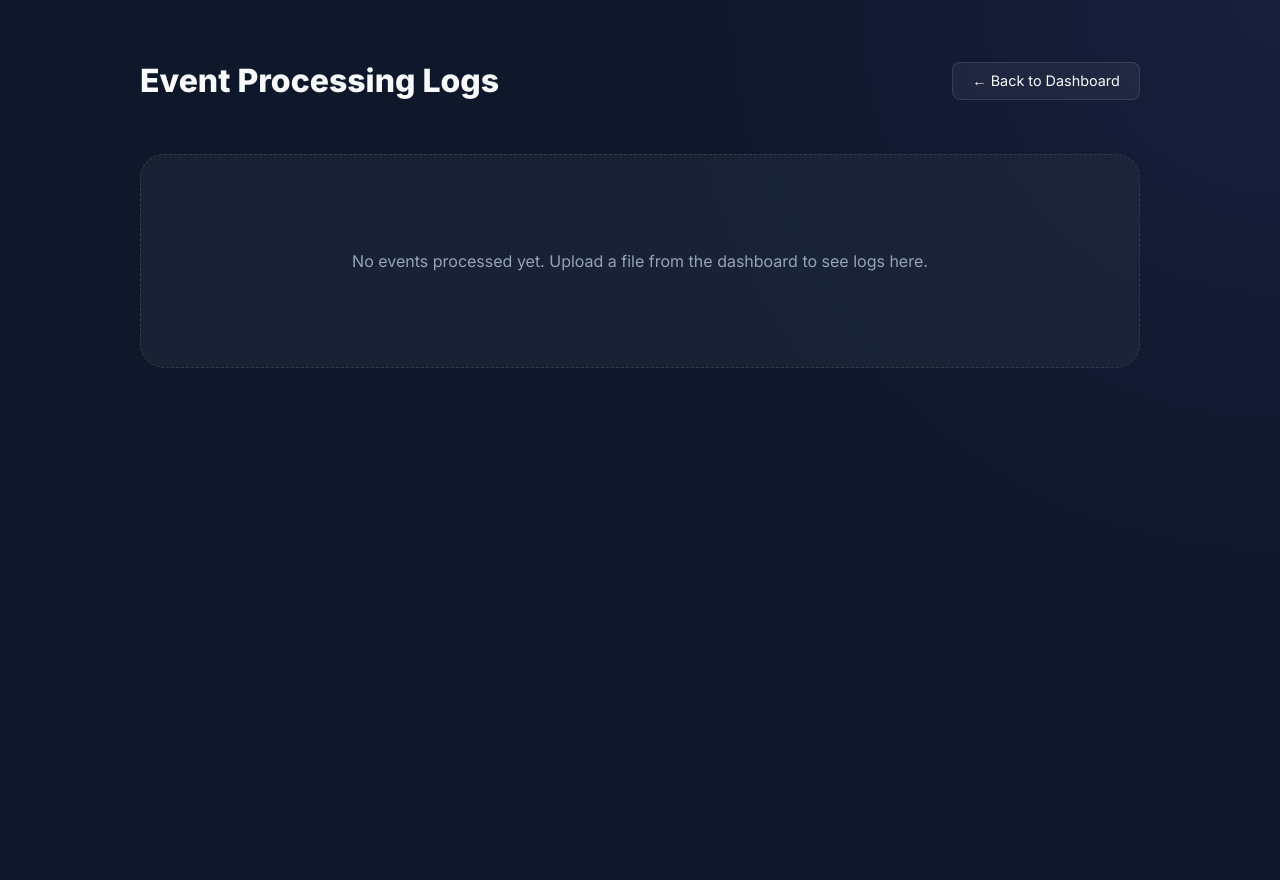
After one commit to assignment-cloud/cloud-computer-chapter10, a Django app: page /events/ in a window 1280 px wide. The commit adds this page. Run offline with Django 5.2, Linux system fonts and the light colour scheme.

Commit message:
Add Event Details screen and processing progress simulation

```diff
--- a/core/urls.py
+++ b/core/urls.py
@@ -1,8 +1,9 @@
 from django.urls import path
-from .views import index, health_check, upload_file
+from .views import index, health_check, upload_file, event_logs
 
 urlpatterns = [
     path("", index, name="index"),
     path("api/health/", health_check, name="health_check"),
     path("api/upload/", upload_file, name="upload_file"),
+    path("events/", event_logs, name="event_logs"),
 ]
--- a/core/views.py
+++ b/core/views.py
@@ -1,5 +1,6 @@
 import sys
 import os
+import json
 from django.conf import settings
 from django.shortcuts import render
 from django.utils import timezone
@@ -61,3 +62,22 @@ def upload_file(request):
         })
 
     return JsonResponse({"status": "error", "message": "Only POST requests with a file are allowed."}, status=400)
+
+def event_logs(request):
+    log_dir = os.path.join(settings.BASE_DIR, 'events', 'logs')
+    logs = []
+
+    if os.path.exists(log_dir):
+        for filename in os.listdir(log_dir):
+            if filename.endswith('_metadata.json'):
+                with open(os.path.join(log_dir, filename), 'r') as f:
+                    logs.append(json.load(f))
+
+    # Sort logs by processed_at descending
+    logs.sort(key=lambda x: x.get('processed_at', ''), reverse=True)
+
+    context = {
+        "logs": logs,
+        "name": "Group 10"
+    }
+    return render(request, "event_details.html", context)
--- /dev/null
+++ b/templates/event_details.html
@@ -0,0 +1,143 @@
+<!DOCTYPE html>
+<html lang="en">
+<head>
+    <meta charset="UTF-8">
+    <meta name="viewport" content="width=device-width, initial-scale=1.0">
+    <title>Event Logs | {{ name }}</title>
+    <link href="https://fonts.googleapis.com/css2?family=Inter:wght@300;400;600;800&display=swap" rel="stylesheet">
+    <style>
+        :root {
+            --primary: #6366f1;
+            --bg-color: #0f172a;
+            --card-bg: rgba(30, 41, 59, 0.7);
+            --text-main: #f8fafc;
+            --text-muted: #94a3b8;
+            --border-color: rgba(255, 255, 255, 0.1);
+        }
+
+        body {
+            background-color: var(--bg-color);
+            background-image: radial-gradient(circle at top right, rgba(99, 102, 241, 0.1), transparent 40%);
+            color: var(--text-main);
+            font-family: 'Inter', sans-serif;
+            min-height: 100vh;
+            padding: 2rem;
+        }
+
+        .container {
+            max-width: 1000px;
+            margin: 0 auto;
+        }
+
+        .header {
+            display: flex;
+            justify-content: space-between;
+            align-items: center;
+            margin-bottom: 2rem;
+        }
+
+        .back-btn {
+            background: rgba(255, 255, 255, 0.05);
+            border: 1px solid var(--border-color);
+            color: var(--text-main);
+            text-decoration: none;
+            padding: 0.6rem 1.2rem;
+            border-radius: 8px;
+            font-size: 0.9rem;
+            transition: all 0.3s ease;
+        }
+
+        .back-btn:hover {
+            background: var(--primary);
+            border-color: var(--primary);
+        }
+
+        .log-grid {
+            display: grid;
+            gap: 1rem;
+        }
+
+        .log-card {
+            background: var(--card-bg);
+            backdrop-filter: blur(10px);
+            border: 1px solid var(--border-color);
+            border-radius: 16px;
+            padding: 1.5rem;
+            display: grid;
+            grid-template-columns: auto 1fr auto;
+            align-items: center;
+            gap: 2rem;
+            animation: slideIn 0.5s ease-out backwards;
+        }
+
+        @keyframes slideIn {
+            from { opacity: 0; transform: translateX(-20px); }
+            to { opacity: 1; transform: translateX(0); }
+        }
+
+        .status-badge {
+            background: rgba(34, 197, 94, 0.1);
+            color: #4ade80;
+            padding: 4px 12px;
+            border-radius: 20px;
+            font-size: 0.75rem;
+            font-weight: 600;
+            text-transform: uppercase;
+        }
+
+        .file-info h4 {
+            font-size: 1.1rem;
+            margin-bottom: 0.25rem;
+        }
+
+        .file-info p {
+            font-size: 0.85rem;
+            color: var(--text-muted);
+        }
+
+        .timestamp {
+            font-family: monospace;
+            color: var(--primary);
+            font-size: 0.9rem;
+        }
+
+        .no-logs {
+            text-align: center;
+            padding: 5rem;
+            background: var(--card-bg);
+            border-radius: 24px;
+            border: 1px dashed var(--border-color);
+            color: var(--text-muted);
+        }
+    </style>
+</head>
+<body>
+    <div class="container">
+        <div class="header">
+            <h1>Event Processing Logs</h1>
+            <a href="{% url 'index' %}" class="back-btn">← Back to Dashboard</a>
+        </div>
+
+        {% if logs %}
+        <div class="log-grid">
+            {% for log in logs %}
+            <div class="log-card" style="animation-delay: {{ forloop.counter0|add:1 }}00ms">
+                <span class="status-badge">{{ log.status }}</span>
+                <div class="file-info">
+                    <h4>{{ log.file_name }}</h4>
+                    <p>Size: {{ log.size_bytes|filesizeformat }} | Event: {{ log.event }}</p>
+                </div>
+                <div class="timestamp">
+                    {{ log.processed_at }}
+                </div>
+            </div>
+            {% endfor %}
+        </div>
+        {% else %}
+        <div class="no-logs">
+            <p>No events processed yet. Upload a file from the dashboard to see logs here.</p>
+        </div>
+        {% endif %}
+    </div>
+</body>
+</html>
```
Also changed, not shown: templates/index.html (+63 -0 lines).
